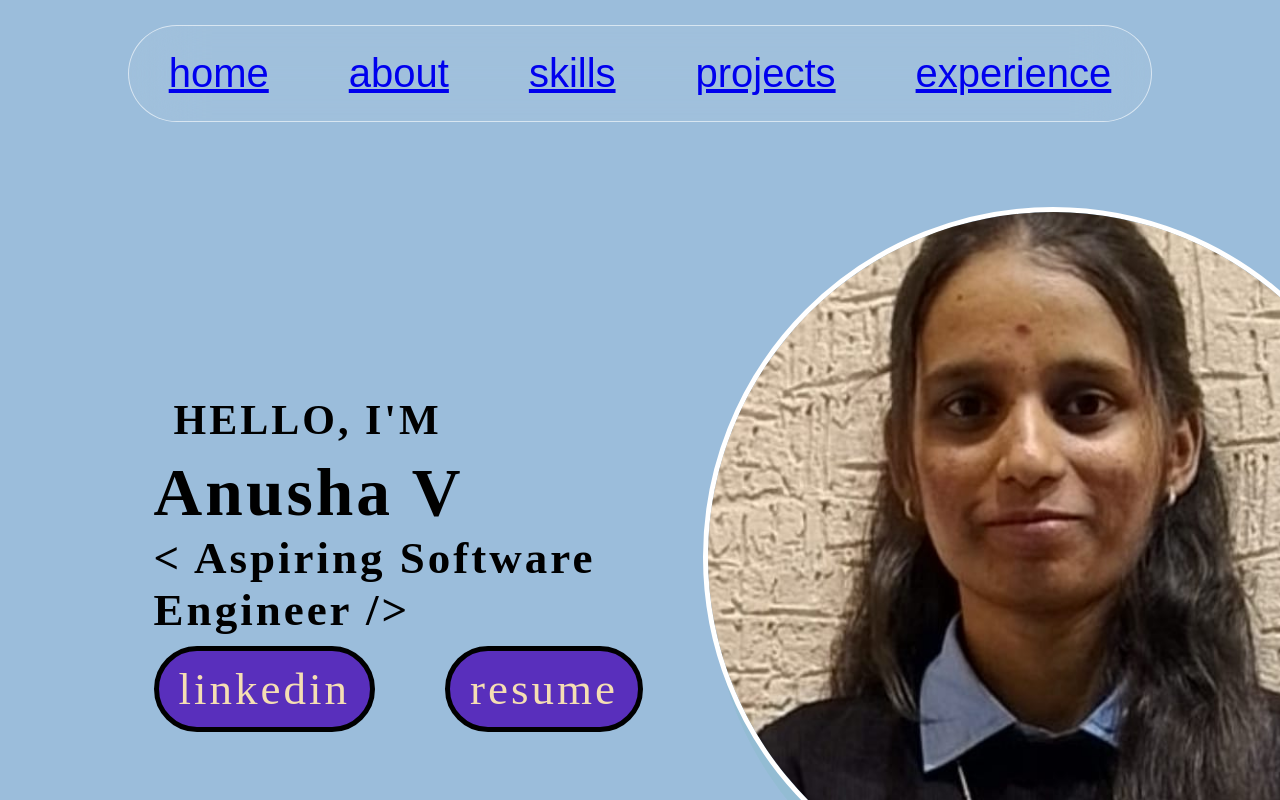
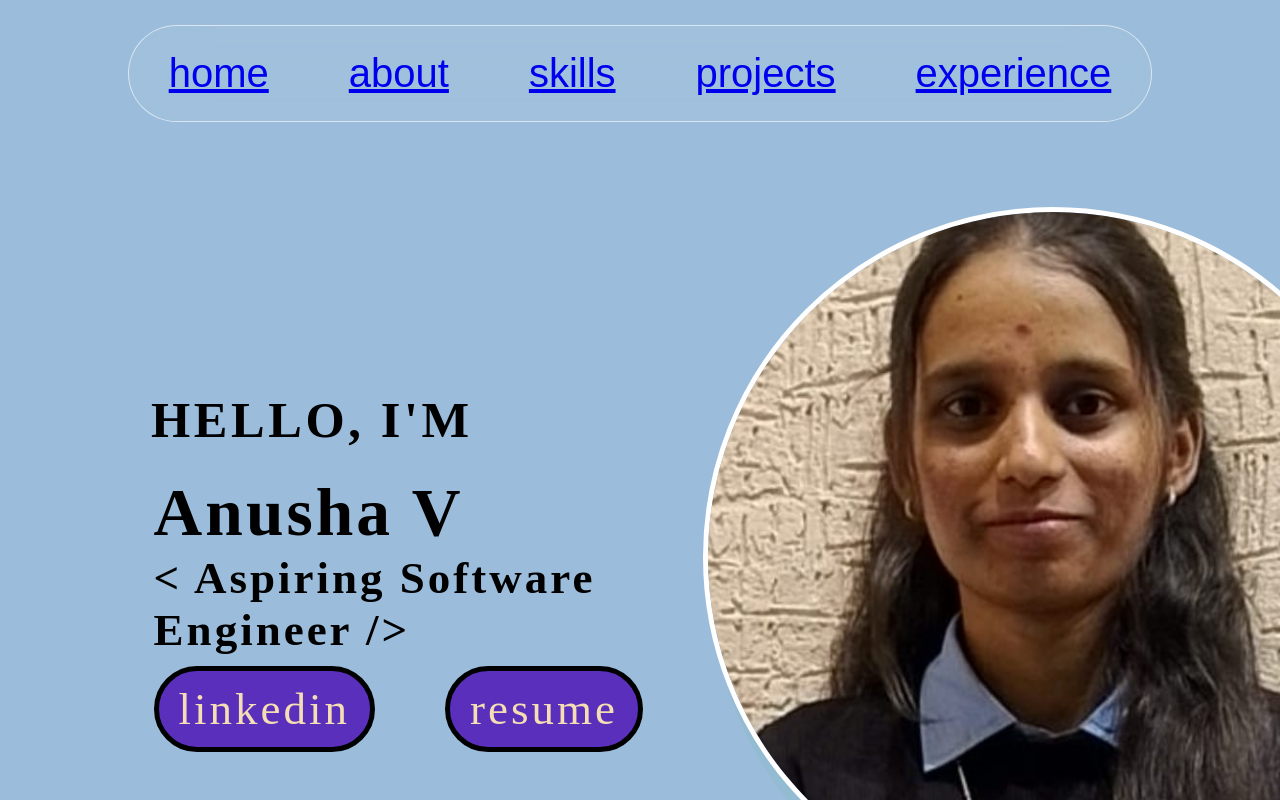
Before and after one commit to anusha-v7/WD, a plain HTML site: page index.html in a window 1280 px wide. In both pictures the pointer is over the element "HELLO, I'M". Shown: the top 800 px of the page. Drawn offline with Linux system fonts and the light colour scheme.

Commit message:
main content aspiring software engg

```diff
--- a/style.css
+++ b/style.css
@@ -216,3 +216,9 @@ h2{
     background-color: black;
     color: wheat;
 }
+
+.cont h2:hover{
+    transform: scale(1.2);
+    padding: 20px;
+    transition: transform 0.3s ease, background-color 0.3s ease;
+}
```
